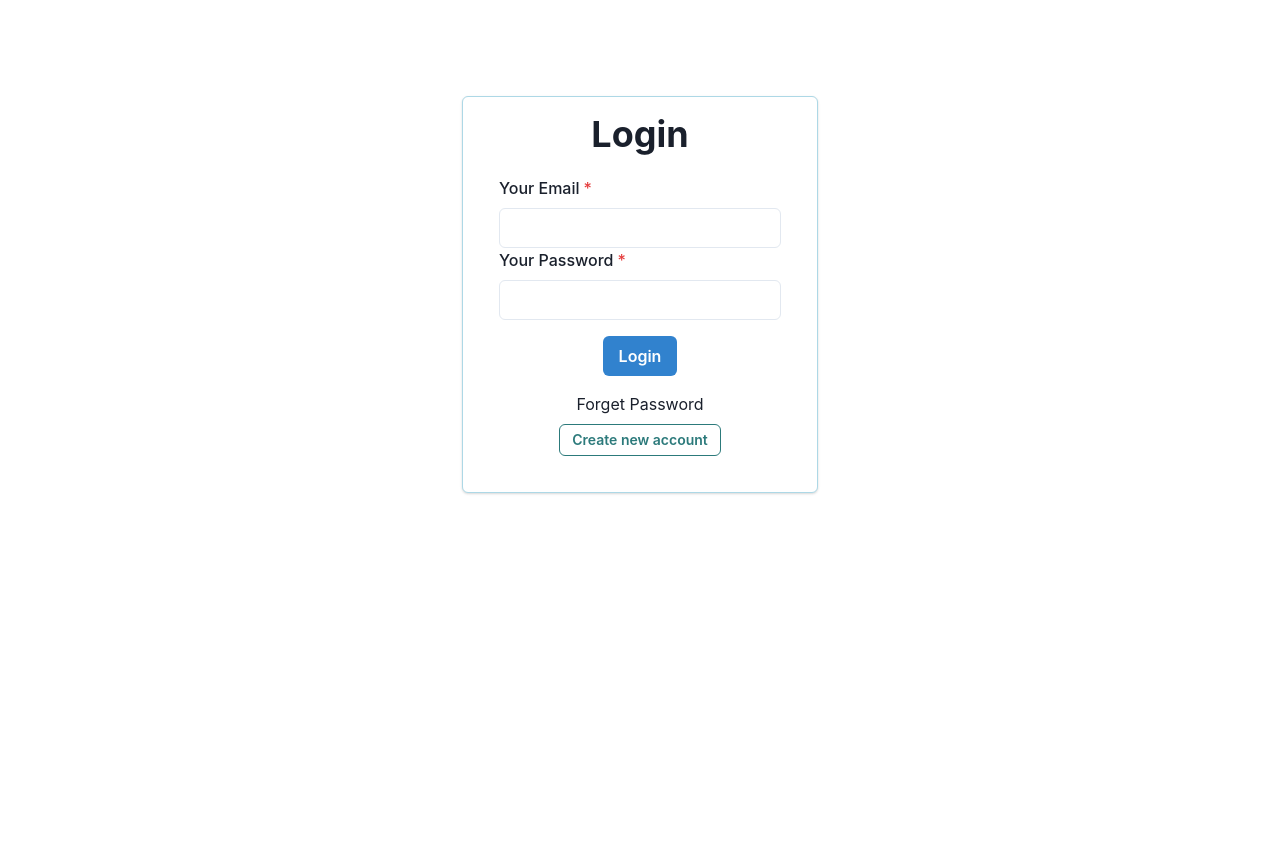
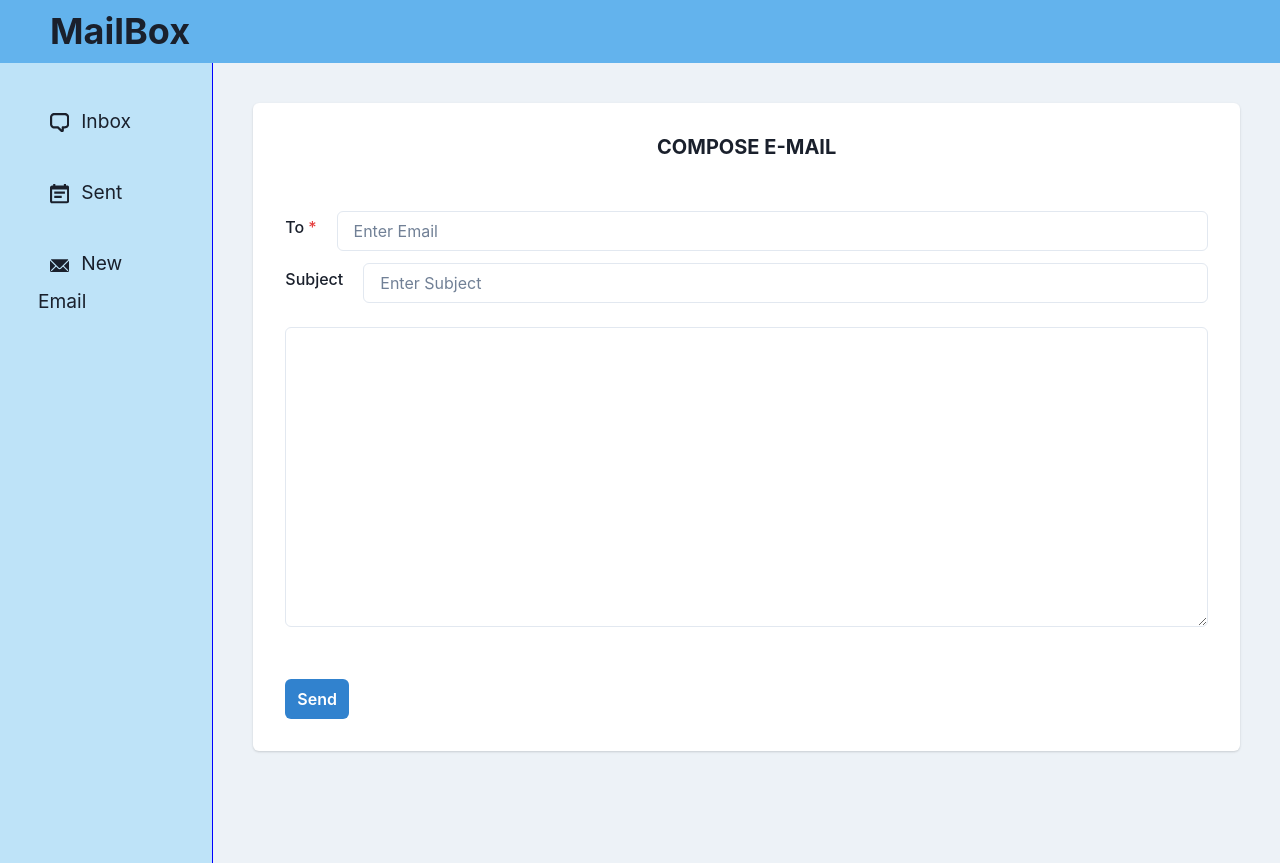
Before and after one commit to neeti-nk47/mailbox-client, a React (Vite) app: page /mailbox/Compose in a window 1280 px wide. Before the commit this address led to /. Before the commit the page ends 800 px from the top, so only its background shows below. Built offline with nearby package versions, Linux system fonts and the light colour scheme.

Commit message:
mail sent

```diff
--- a/package.json
+++ b/package.json
@@ -10,6 +10,7 @@
     "preview": "vite preview"
   },
   "dependencies": {
+    "@chakra-ui/icons": "^2.0.19",
     "@chakra-ui/react": "^2.7.1",
     "@emotion/react": "^11.11.1",
     "@emotion/styled": "^11.11.0",
--- a/src/App.jsx
+++ b/src/App.jsx
@@ -3,6 +3,8 @@ import ForgotPassword from "./components/ForgotPassword";
 import SignupLogin from "./components/SignupLogin";
 import Layout from "./components/Layout";
 import Inbox from "./components/Inbox";
+import Sentbox from "./components/Sentbox";
+import Compose from "./components/Compose";
 
 function App() {
   return (
@@ -10,8 +12,10 @@ function App() {
       <Routes>
         <Route path="/" element={<SignupLogin />} />
         <Route path="/ForgotPassword" element={<ForgotPassword />} />
-        <Route path="/welcome" element={<Layout />}>
+        <Route path="/mailbox" element={<Layout />}>
           <Route index element={<Inbox />} />
+          <Route path="/mailbox/Sentmail" element={<Sentbox />} />
+          <Route path="/mailbox/Compose" element={<Compose />} />
         </Route>
         <Route path="*" element={<Navigate to="/" replace />} />
       </Routes>
--- /dev/null
+++ b/src/components/Compose.jsx
@@ -0,0 +1,108 @@
+import {
+  Button,
+  Card,
+  CardBody,
+  CardFooter,
+  CardHeader,
+  FormControl,
+  FormLabel,
+  HStack,
+  Heading,
+  Input,
+  Textarea,
+  useToast,
+} from "@chakra-ui/react";
+import { useRef } from "react";
+
+export default function Compose() {
+  const baseURL = "https://mailbox-204ed-default-rtdb.firebaseio.com";
+
+  const toast = useToast();
+
+  const emailInputRef = useRef();
+  const subjectInputRef = useRef();
+  const mailbodyInputRef = useRef();
+
+  const sendMailHandler = (event) => {
+    event.preventDefault();
+    const enteredEmail = emailInputRef.current.value;
+    const enteredSubject = subjectInputRef.current.value;
+    const enteredMailBody = mailbodyInputRef.current.value;
+
+    const modEmail = enteredEmail.replace("@", "").replace(".", "");
+
+    const newEmail = {
+      email: enteredEmail,
+      subject: enteredSubject,
+      body: enteredMailBody,
+    };
+
+    fetch(`${baseURL}/${modEmail}/Inbox.json`, {
+      method: "POST",
+      body: JSON.stringify(newEmail),
+      headers: {
+        "Content-Type": "application/json",
+      },
+    })
+      .then((res) => {
+        if (res.ok) {
+          return res.json();
+        } else {
+          return res.json().then((data) => {
+            let errorMessage = data.error.message;
+
+            throw new Error(errorMessage);
+          });
+        }
+      })
+      .then((data) => {
+        console.log(data);
+
+        toast({
+          title: "Email Sent",
+          status: "success",
+          position: "top-right",
+          duration: 2000,
+        });
+
+        //apna
+      })
+      .catch((err) => {
+        console.log(err.message);
+      });
+  };
+
+  return (
+    <Card p="3">
+      <CardHeader>
+        <Heading size="md" textAlign="center">
+          COMPOSE E-MAIL
+        </Heading>
+      </CardHeader>
+      <CardBody>
+        <FormControl isRequired>
+          <HStack my="3">
+            <FormLabel>To</FormLabel>
+            <Input placeholder="Enter Email" type="email" ref={emailInputRef} />
+          </HStack>
+        </FormControl>
+        <HStack my="3">
+          <FormLabel>Subject</FormLabel>
+          <Input placeholder="Enter Subject" ref={subjectInputRef} />
+        </HStack>
+        <Textarea
+          my="3"
+          height="300px"
+          resize="vertical"
+          ref={mailbodyInputRef}
+        />
+      </CardBody>
+
+      <CardFooter>
+        <Button colorScheme="blue" p="3" onClick={sendMailHandler}>
+          Send
+        </Button>
+      </CardFooter>
+    </Card>
+  );
+}
--- a/src/components/Layout.jsx
+++ b/src/components/Layout.jsx
@@ -7,17 +7,18 @@ export default function Layout() {
   return (
     <>
       <Navbar />
-      <Grid templateColumns="repeat(6, 1fr)" bg="gray.50">
+      <Grid templateColumns="repeat(6, 1fr)" bg="gray.100">
         <GridItem
           as="aside"
           colSpan="1"
-          bg="blue.200"
+          bg="blue.100"
+          borderRight="1px solid blue"
           minHeight="100vh"
           p="30px"
         >
           <Sidebar />
         </GridItem>
-        <GridItem as="main" colSpan="5" p="20px">
+        <GridItem as="main" colSpan="5" p="40px">
           <Outlet />
         </GridItem>
       </Grid>
--- a/src/components/Navbar.jsx
+++ b/src/components/Navbar.jsx
@@ -13,8 +13,10 @@ export default function Navbar() {
   };
 
   return (
-    <Flex as="nav" p="10px" alignItems="center" gap="10px" bg="blue.400">
-      <Heading as="h1"> MailBox </Heading>
+    <Flex as="nav" p="10px" alignItems="center" gap="10px" bg="blue.300">
+      <Heading as="h1" mx="10">
+        MailBox
+      </Heading>
       <Spacer />
       <HStack spacing="20px">
         <Text> {email} </Text>
--- /dev/null
+++ b/src/components/Sentbox.jsx
@@ -0,0 +1,3 @@
+export default function Sentbox() {
+  return <h1>mails sent </h1>;
+}
--- a/src/components/Sidebar.jsx
+++ b/src/components/Sidebar.jsx
@@ -1,17 +1,27 @@
+import { CalendarIcon, ChatIcon, EmailIcon } from "@chakra-ui/icons";
 import { List, ListItem } from "@chakra-ui/react";
 import { NavLink } from "react-router-dom";
 
 export default function Sidebar() {
   return (
-    <List color="white" fontSize="1.2rem" spacing={4}>
-      <ListItem>
-        <NavLink to="/">Inbox</NavLink>
+    <List fontSize="1.2rem" spacing="3">
+      <ListItem p="2">
+        <NavLink to="/mailbox">
+          <ChatIcon m="3" />
+          Inbox
+        </NavLink>
       </ListItem>
-      <ListItem>
-        <NavLink to="/">Sent</NavLink>
+      <ListItem p="2">
+        <NavLink to="/mailbox/Sentmail">
+          <CalendarIcon m="3" />
+          Sent
+        </NavLink>
       </ListItem>
-      <ListItem>
-        <NavLink to="/">New Email</NavLink>
+      <ListItem p="2">
+        <NavLink to="/mailbox/Compose">
+          <EmailIcon m="3" />
+          New Email
+        </NavLink>
       </ListItem>
     </List>
   );
--- a/src/components/SignupLogin.jsx
+++ b/src/components/SignupLogin.jsx
@@ -79,7 +79,7 @@ const SignupLogin = () => {
       .then((data) => {
         console.log("Success");
         authCtx.login(data.idToken, enteredEmail);
-        history("/welcome");
+        history("/mailbox");
       })
       .catch((err) => {
         alert(err.message);
```
Also changed, not shown: 1 other file (tests, documents, lock files or other folders).
